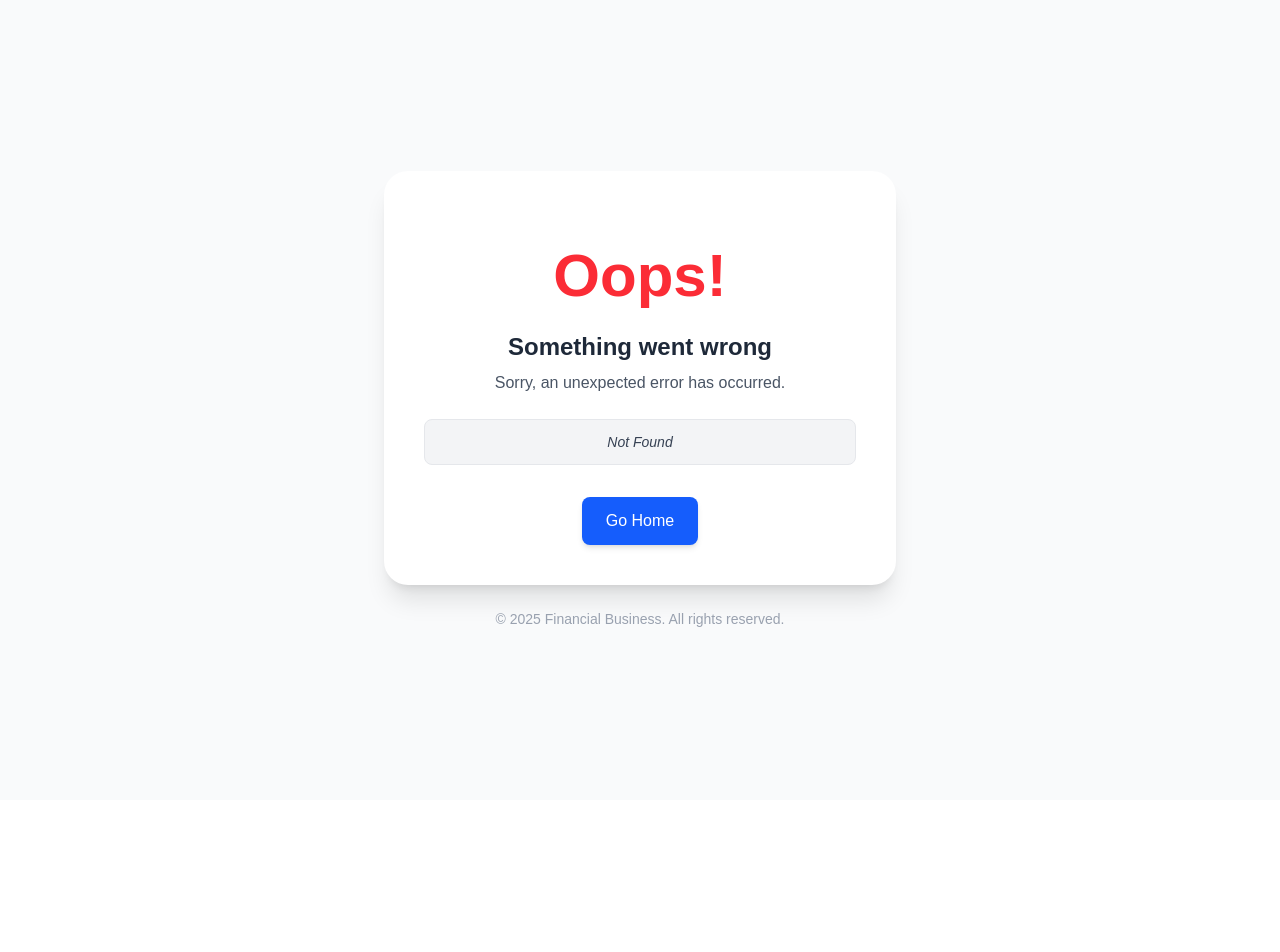
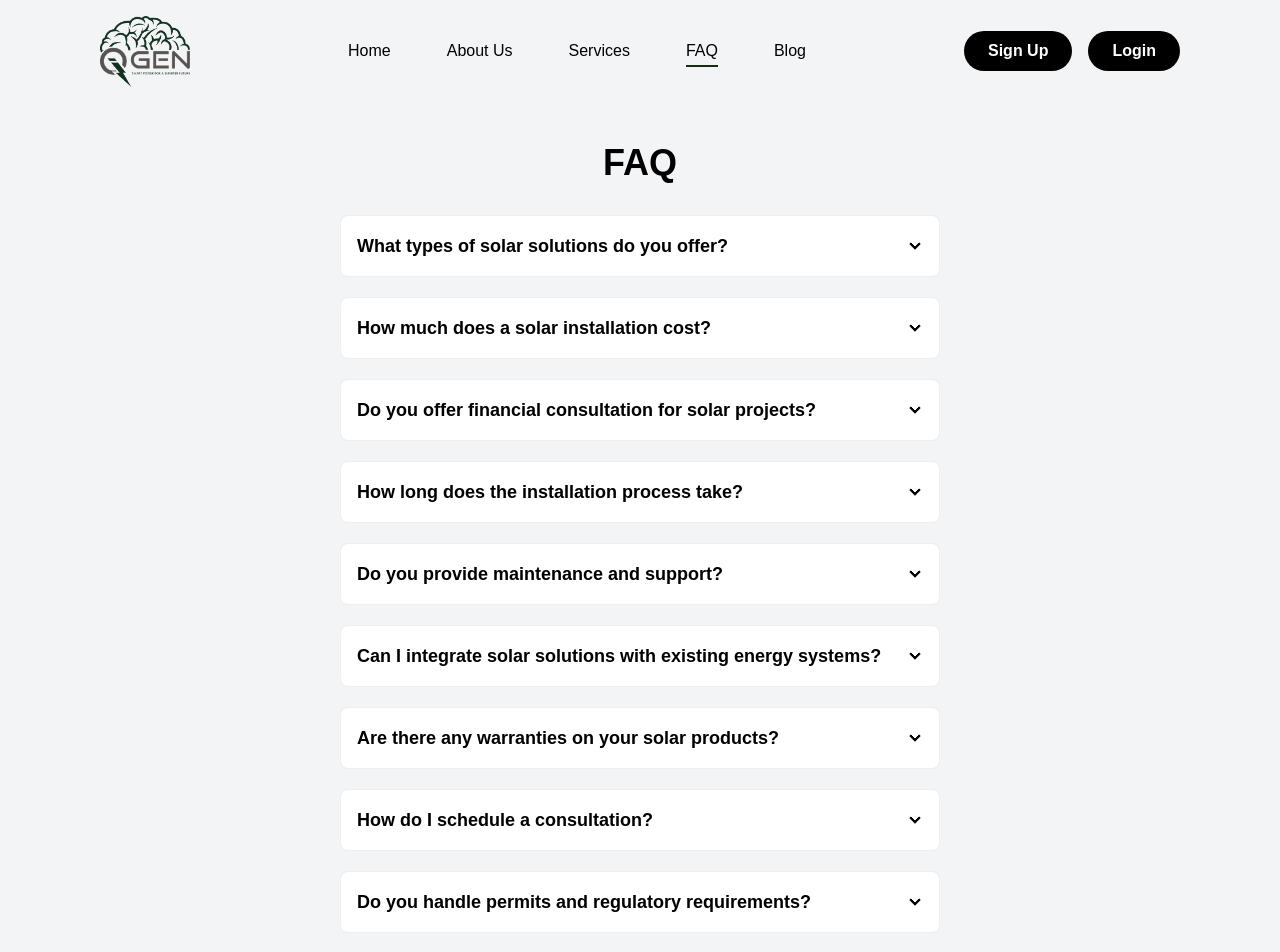
Before and after one commit to Hasnine670817/financial-business-website, a React (Vite) app: page /faq in a window 1280 px wide. Before the commit this address had no page. Shown: the top 952 px of the page. Before the commit the page ends 800 px from the top, so only its background shows below. Built offline with nearby package versions, Linux system fonts and the light colour scheme.

Commit message:
faq page done

```diff
--- /dev/null
+++ b/public/Faq.json
@@ -0,0 +1,52 @@
+[
+    {
+        "id": 1,
+        "question": "What types of solar solutions do you offer?",
+        "answer": "We provide residential, commercial, and industrial solar solutions tailored to your specific energy needs."
+    },
+    {
+        "id": 2,
+        "question": "How much does a solar installation cost?",
+        "answer": "Costs vary depending on project size and requirements. We provide a free consultation and detailed quote for every project."
+    },
+    {
+        "id": 3,
+        "question": "Do you offer financial consultation for solar projects?",
+        "answer": "Yes, we provide expert financial planning and investment strategies to ensure maximum ROI on your solar investment."
+    },
+    {
+        "id": 4,
+        "question": "How long does the installation process take?",
+        "answer": "Residential installations typically take 1-2 weeks, commercial setups 2-6 weeks, and large industrial projects may vary depending on scale."
+    },
+    {
+        "id": 5,
+        "question": "Do you provide maintenance and support?",
+        "answer": "Absolutely. We offer ongoing maintenance and monitoring services to ensure optimal performance of your solar systems."
+    },
+    {
+        "id": 6,
+        "question": "Can I integrate solar solutions with existing energy systems?",
+        "answer": "Yes, our team can design hybrid solutions to integrate solar with your current energy infrastructure seamlessly."
+    },
+    {
+        "id": 7,
+        "question": "Are there any warranties on your solar products?",
+        "answer": "All our installations come with industry-standard warranties, including panel and inverter warranties for long-term reliability."
+    },
+    {
+        "id": 8,
+        "question": "How do I schedule a consultation?",
+        "answer": "You can schedule a consultation through our website contact form, email, or by calling our customer service line."
+    },
+    {
+        "id": 9,
+        "question": "Do you handle permits and regulatory requirements?",
+        "answer": "Yes, our team manages all necessary permits and ensures compliance with local regulations for a hassle-free experience."
+    },
+    {
+        "id": 10,
+        "question": "Can your solutions help reduce energy costs immediately?",
+        "answer": "Yes, our optimized solar solutions can start reducing your energy costs from day one, depending on system size and energy consumption."
+    }
+]
--- a/src/Components/Header.jsx
+++ b/src/Components/Header.jsx
@@ -20,7 +20,7 @@ const Header = () => {
                             <NavLink to='/services' className='text-sm xl:text-base 2xl:text-lg font-medium text-black relative link-a'>Services</NavLink>
                         </li>
                         <li>
-                            <NavLink to='/page' className='text-sm xl:text-base 2xl:text-lg font-medium text-black relative link-a'>Page</NavLink>
+                            <NavLink to='/faq' className='text-sm xl:text-base 2xl:text-lg font-medium text-black relative link-a'>FAQ</NavLink>
                         </li>
                         <li>
                             <NavLink to='/blog' className='text-sm xl:text-base 2xl:text-lg font-medium text-black relative link-a'>Blog</NavLink>
@@ -59,7 +59,7 @@ const Header = () => {
                                 <NavLink to='/services' className='text-base font-medium text-black relative'>Services</NavLink>
                             </li>
                             <li>
-                                <NavLink to='/page' className='text-base font-medium text-black relative'>Page</NavLink>
+                                <NavLink to='/faq' className='text-base font-medium text-black relative'>FAQ</NavLink>
                             </li>
                             <li>
                                 <NavLink to='/blog' className='text-base font-medium text-black relative'>Blog</NavLink>
--- a/src/DynamicCard/FinanceCard.jsx
+++ b/src/DynamicCard/FinanceCard.jsx
@@ -3,7 +3,7 @@ const FinanceCard = ({card, handleShowMore}) => {
 
 
     return (
-        <div>
+        <div className="finance__card rounded-3xl sm:rounded-[30px]">
             <figure className='overflow-hidden rounded-3xl sm:rounded-[30px]'>
                 <img className='w-full h-[250px] lg:h-[280px] 2xl:h-[310px] rounded-3xl sm:rounded-[30px] object-center object-cover' src={card?.thumbnail} alt={card?.title} />
             </figure>
--- a/src/DynamicCard/SolutionCard.jsx
+++ b/src/DynamicCard/SolutionCard.jsx
@@ -1,4 +1,3 @@
-import React from 'react';
 import { BsPatchExclamation } from 'react-icons/bs';
 
 const SolutionCard = ({card}) => {
--- a/src/Pages/About.jsx
+++ b/src/Pages/About.jsx
@@ -53,10 +53,10 @@ const About = () => {
                         pagination={{
                             clickable: true,
                         }}
-                        // autoplay={{
-                        //     delay: 2500,
-                        //     disableOnInteraction: false,
-                        // }}
+                        autoplay={{
+                            delay: 2500,
+                            disableOnInteraction: false,
+                        }}
                         loop={true}
                         speed={1000}
                         modules={[Pagination, Autoplay]}
--- /dev/null
+++ b/src/Pages/Faq.jsx
@@ -0,0 +1,36 @@
+import { useEffect, useState } from "react";
+
+
+const Faq = () => {
+
+    const [faqs, setFaqs] = useState([]);
+
+    useEffect(() => {
+        fetch('/Faq.json')
+            .then(res => res.json())
+            .then(data => setFaqs(data))
+            .catch(error => console.error(error))
+    }, [])
+
+    return (
+        <div className='pt-5 md:pt-10 pb-10 md:pb-20'>
+            <div className='container-custom'>
+                <h2 className='text-2xl md:text-3xl xl:text-4xl font-bold text-center mb-8'>FAQ</h2>
+
+                <div className="max-w-[600px] mx-auto">
+                        {
+                            faqs.map(faq => (
+                                <div key={faq.id} className="collapse collapse-arrow bg-base-100 border border-base-300 mb-3 md:mb-5">
+                                    <input type="radio" name="my-accordion-2" />
+                                    <div className="collapse-title font-semibold text-sm md:text-lg">{faq?.question}</div>
+                                    <div className="collapse-content text-xs md:text-sm leading-[1.7]">{faq?.answer}</div>
+                                </div>
+                            ))
+                        }
+                </div>
+            </div>
+        </div>
+    );
+};
+
+export default Faq;
--- a/src/index.css
+++ b/src/index.css
@@ -96,6 +96,14 @@
     @apply !bg-black
   }
 
+  .finance__card {
+    @apply transition-all scale-100 duration-300
+  }
+
+  .finance__card:hover {
+    @apply scale-[1.03] transition-all duration-300 shadow-2xl
+  }
+
 
 
 
```
Also changed, not shown: src/main.jsx (+10 -0 lines).
